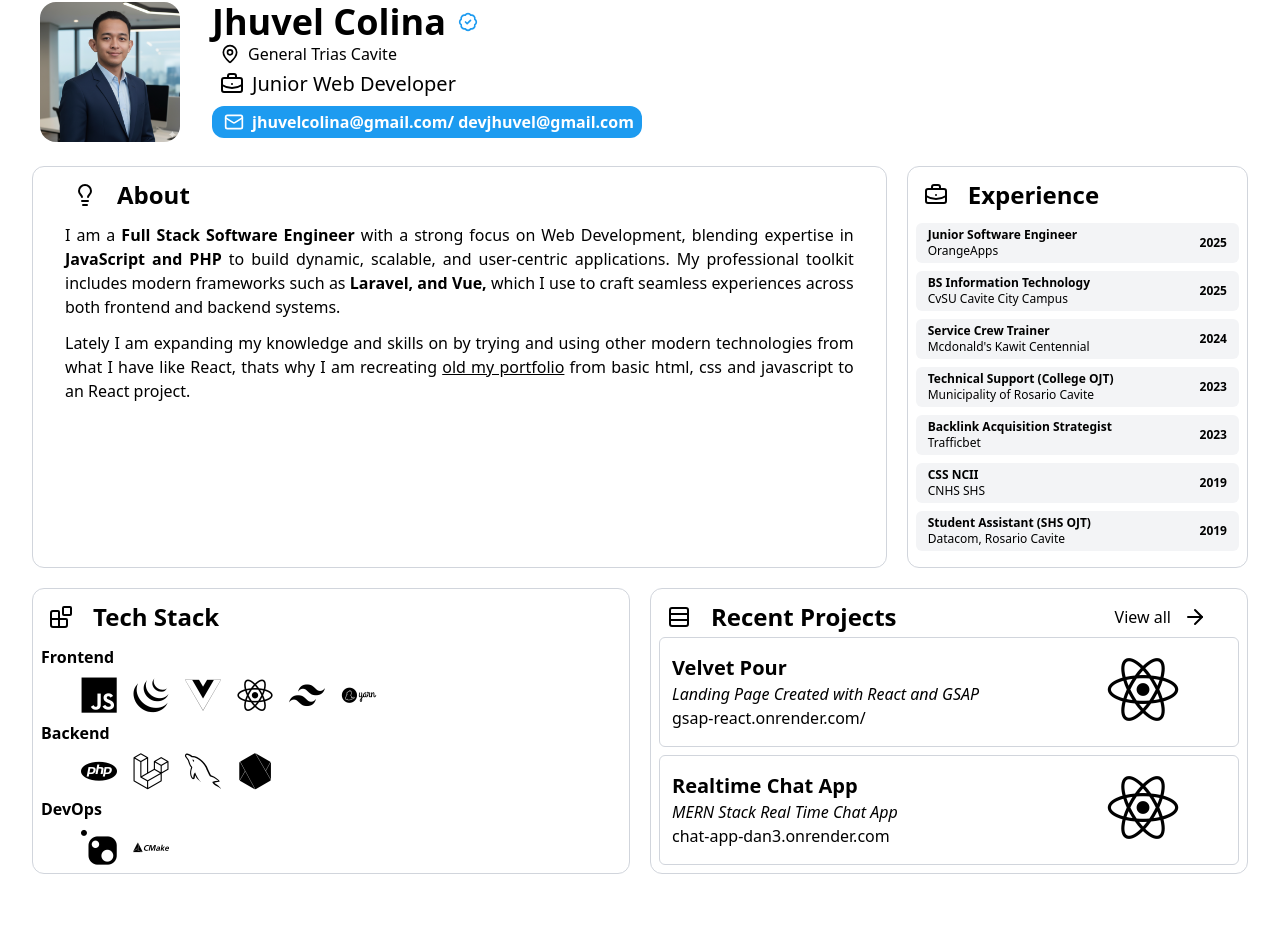
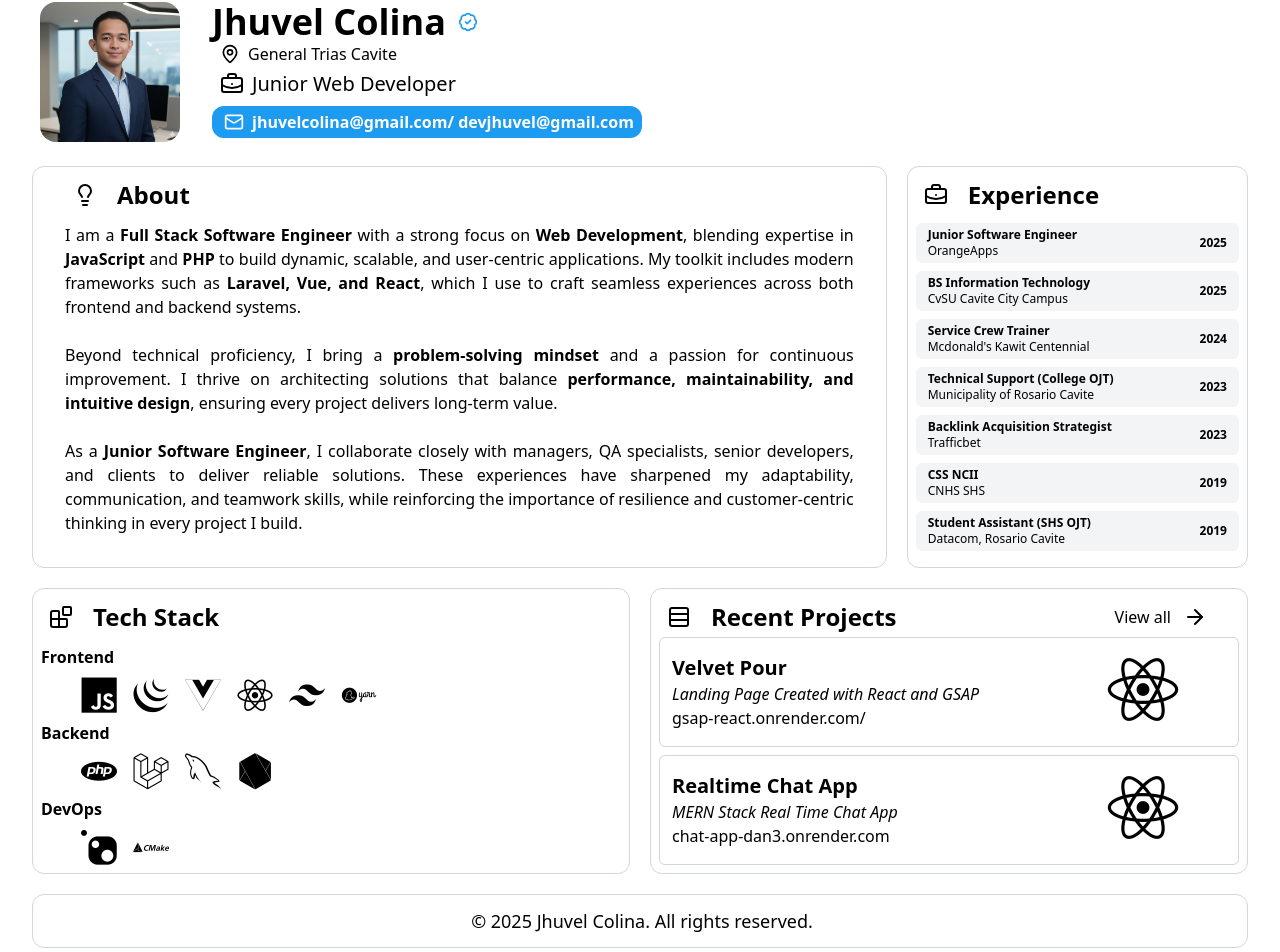
Before and after one commit to Dev-Jhuvel/jhuvel-react-portfolio, a React (Vite) app: page / in a window 1280 px wide. Shown: the part 54-1006 px from the top of the page. Before the commit the page ends 960 px from the top, so only its background shows below. Built offline with nearby package versions, Linux system fonts and the light colour scheme; a web font is replaced by a local one; what tailwindcss-animated would draw is missing.

Commit message:
add footer and adjust project widths

```diff
--- a/src/components/About.jsx
+++ b/src/components/About.jsx
@@ -4,10 +4,26 @@ import { useState } from "react";
 function About() {
   const [isHover, setIsHover] = useState(false);
   return (
-    <div className="w-[75%] border border-gray-300 rounded-xl py-3 px-8 mb-5 max-sm:w-full animate-fade-right" onMouseOver={() => setIsHover(true)}  onMouseOut={() => setIsHover(false)}>
-      <h1 className="text-2xl font-bold text-left pl-2 flex items-center max-sm:text-xl"><Lightbulb className={`mr-5 rounded-full ${isHover ? 'bg-amber-400' : ''}`} /> About</h1>
-      <p className="text-base text-justify my-3 max-sm:text-sm">I am a <strong>Full Stack Software Engineer</strong> with a strong focus on Web Development, blending expertise in <strong>JavaScript and PHP</strong> to build dynamic, scalable, and user‑centric applications. My professional toolkit includes modern frameworks such as <strong>Laravel, and Vue,</strong> which I use to craft seamless experiences across both frontend and backend systems.</p>
-      <p className="text-base text-justify mb-3 max-sm:text-sm">Lately I am expanding my knowledge and skills on by trying and using other modern technologies from what I have like React, thats why I am recreating <a className="underline hover:text-red-blue" href="https://dev-jhuvel.github.io/" target="_blank">old my portfolio</a> from basic html, css and javascript to an React project.</p>
+    <div
+      className="w-[75%] border border-gray-300 rounded-xl py-3 px-8 mb-5 max-sm:w-full animate-fade-right"
+      onMouseOver={() => setIsHover(true)}
+      onMouseOut={() => setIsHover(false)}
+    >
+      <h1 className="text-2xl font-bold text-left pl-2 flex items-center max-sm:text-xl">
+        <Lightbulb
+          className={`mr-5 rounded-full ${isHover ? "bg-amber-400" : ""}`}
+        />
+        About
+      </h1>
+      <p className="text-base text-justify my-3 max-sm:text-sm">
+        I am a <strong>Full Stack Software Engineer</strong> with a strong focus on <strong>Web Development</strong>, blending expertise in <strong>JavaScript</strong> and <strong>PHP</strong> to build dynamic, scalable, and user‑centric applications. My toolkit includes modern frameworks such as <strong>Laravel, Vue, and React</strong>, which I use to craft seamless experiences across both frontend and backend systems.
+        <br />
+        <br />
+        Beyond technical proficiency, I bring a <strong>problem‑solving mindset</strong> and a passion for continuous improvement. I thrive on architecting solutions that balance <strong>performance, maintainability, and intuitive design</strong>, ensuring every project delivers long‑term value.
+        <br />
+        <br />
+        As a <strong>Junior Software Engineer</strong>, I collaborate closely with managers, QA specialists, senior developers, and clients to deliver reliable solutions. These experiences have sharpened my adaptability, communication, and teamwork skills, while reinforcing the importance of resilience and customer‑centric thinking in every project I build.
+      </p>
     </div>
   );
 }
--- /dev/null
+++ b/src/components/Footer.jsx
@@ -0,0 +1,13 @@
+import { Blocks } from "lucide-react";
+
+function Footer(){
+    return (
+        <div className="w-full border border-gray-300 rounded-xl p-2 max-sm:w-full animate-fade-up animate-delay-2500 animate-duration-500 max-sm:animate-delay-3000 mt-5">
+            <h5 className="text-lg text-center pl-2 p-1 max-sm:text-sm">
+                © 2025 Jhuvel Colina. All rights reserved.
+            </h5>
+        </div>
+    )
+}
+
+export default Footer;
--- a/src/components/ProjectCard.jsx
+++ b/src/components/ProjectCard.jsx
@@ -9,14 +9,14 @@ const ProjectCard = ({project, projectKey}) =>{
     const image = project.images[index];
     const newKey = projectKey + 1;
     return (
-        <div className={`text-left border border-gray-300 rounded-md px-3 py-4 w-full md:w-[45%] animate-fade-${newKey % 2 === 0 ? 'left': 'right'}`}>
+        <div className={`text-left border border-gray-300 rounded-md px-3 py-4 w-full lg:w-[49%] animate-fade-${newKey % 2 === 0 ? 'left': 'right'}`}>
             <div className="relative overflow-hidden border border-gray-300 rounded-md h-65">
                 <div style={{backgroundImage: `url(${project.folder}${image}.png)`}}
                 className={`border border-gray-300 rounded-md h-65 bg-contain bg-no-repeat bg-center flex items-center sm:bg-cover animate-fade-left`}>
                     {totalImages > 1 && (
                         <>
                             <ChevronLeft className="hover:bg-black hover:text-white bg-white border rounded-full p-0 size-8 ml-3" onClick={()=> setIndex((prev) => (prev - 1 + totalImages) % totalImages)} />
-                            <ChevronRight className="hover:bg-black hover:text-white bg-white border rounded-full p-0 size-8 ml-auto mr-3" onClick={()=> setIndex((prev) => (prev + 1) % totalImages)} />
+                            <ChevronRight className="hover:bg-black hover:text-white bg-white border rounded-full p-0 size-8 ml-auto mr-3" onClick={()=> setIndex((prev) => (prev + 1) % totalImages)}  />
                         </>
                     )}
                 </div>
--- a/src/pages/HomePage.jsx
+++ b/src/pages/HomePage.jsx
@@ -3,6 +3,7 @@ import About from '../components/About.jsx'
 import Project from '../components/Project.jsx'
 import Experience from '../components/Experience.jsx'
 import TechStack from '../components/TechStack.jsx'
+import Footer from '../components/Footer.jsx'
 
 const HomePage = () =>{
     return (
@@ -14,11 +15,12 @@ const HomePage = () =>{
             </Suspense>
             </div>
             <div className='flex gap-5 max-sm:flex-col'>
-            <Suspense fallback={<div/>}>
+                <Suspense fallback={<div/>}>
                 <TechStack />
-            </Suspense>
-            <Project />
+                </Suspense>
+                <Project />
             </div>
+            <Footer />
         </>
     )
 }
--- a/src/pages/ProjectPage.jsx
+++ b/src/pages/ProjectPage.jsx
@@ -1,38 +1,19 @@
-import { useEffect, useState } from "react";
 import { projects } from "../../constants";
 import { ChevronLeftCircle, ArrowLeft } from "lucide-react";
 import ProjectCard from "../components/ProjectCard";
 import { Link } from "react-router-dom";
 
 const ProjectPage = () =>{
-    const [hoveredProj, setHoveredProj] = useState(false);
 
     return (
        <>
-       <Link to="/" className="flex font-bold items-center border rounded-2xl w-30 py-1 justify-center"><ArrowLeft className="mr-1" /> Go Back </Link>
+       <Link to="/" className="flex font-bold items-center border rounded-2xl w-30 py-1 justify-center hover:bg-black hover:text-white transition-transform duration-500"><ArrowLeft className="mr-1" /> Go Back </Link>
        <h1 className="font-bold text-2xl text-left my-3">Recent Projects</h1>
         <div className="w-full flex flex-wrap gap-5">
             {projects.sort((a,b)=> b.year - a.year).map((project, key) =>{
                 return (
                 <ProjectCard key={key} project={project} projectKey={key}  />
                 )
-                // <a className="text-left border border-gray-300 rounded-md px-3 py-4 flex w-full md:w-[45%] "
-                //     href={project.site}
-                //     target="_blank"
-                //     key={key}
-                //     onMouseOver={()=> setHoveredProj(key)}
-                //     onMouseOut={()=> setHoveredProj(false)}
-                //     onClick={()=> setHoveredProj(key)}
-                //     >
-                //        <div className="w-[70%] max-sm:w-full">
-                //             <h1 className="font-bold text-xl max-sm:text-lg">{project.title}</h1>
-                //             <p className="italic text-base max-sm:text-sm">{project.description}</p>
-                //             <p className="text-base max-sm:text-sm">{project.site.replace("https://", "")}</p>
-                //        </div>
-                //        <div className="w-[30%] text-center vertical align-middle max-sm:hidden">
-                //             <i className={`devicon-${project.icon} ${hoveredProj === key ? 'colored' : ''} text-7xl`}></i>
-                //        </div>
-                // </a>
             })}
         </div>
        </>
```
